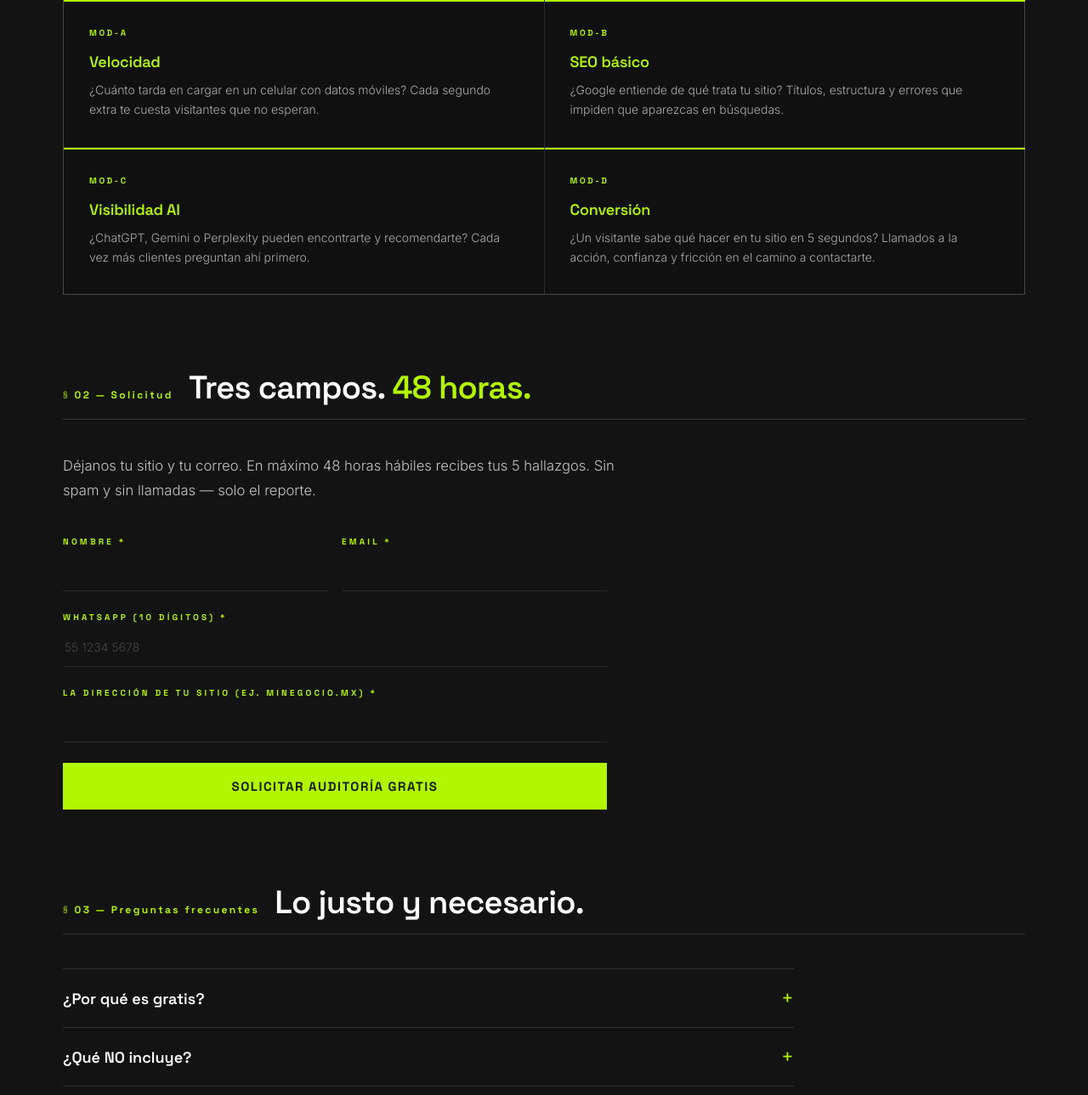
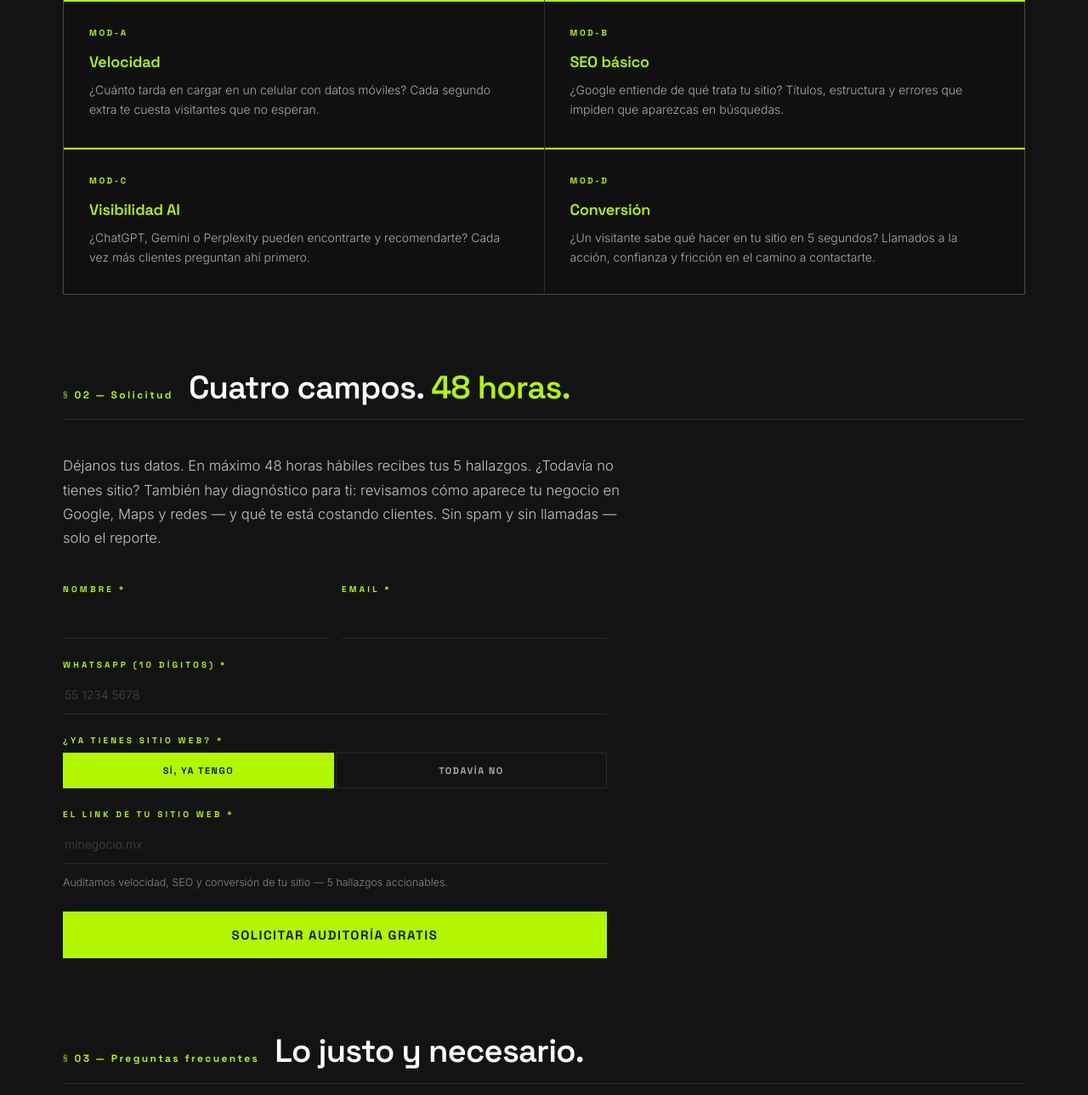
Before and after one commit to carlosluqueancona/cerostudio_site, a PHP site: page /auditoria-gratis/index.html in a window 1280 px wide. Shown: the part 968-2257 px from the top of the page at 85% size. Run offline with PHP 8.4, Linux system fonts and the light colour scheme; some libraries are stand-ins or nearby versions.

Commit message:
feat(leads): bifurcación "¿Ya tienes sitio web?" en el embudo de auditoría + notificaciones a hola@
El magnet "auditoría de tu sitio" atraía negocios SIN sitio que escribían
su dirección física en el campo de URL (el label "La dirección de tu
sitio" invitaba al error). En vez de rechazarlos, el embudo ahora los
recibe como segmento propio: son candidatos naturales a Desarrollo Web.

- Toggle "Sí, ya tengo / Todavía no" en /auditoria-gratis/ y en el form
  del home ES+EN (visible solo con servicio=auditoria-gratis).
  Con sitio → link con validación suave de dominio (una dirección física
  ya no pasa; el error empuja a "Todavía no"). Sin sitio → nombre y
  dirección del negocio (insumo del diagnóstico de presencia local en
  Google/Maps/redes) y promesa ajustada en vivo.
- De punta a punta: tiene_sitio + sitio viajan al API (sanitizados,
  nunca bloquean el lead), a D1 (columnas nuevas, migradas), al email
  (etiqueta "SIN SITIO WEB → candidato a Desarrollo Web") y al admin
  (badges 🌐 con sitio / 📍 sin sitio). GTM recibe segmento_sitio para
  medir la campaña por segmento.
- DEST_EMAIL: cerostudiomx@gmail.com → hola@cerostudio.ai (los leads
  llegaban al buzón que nadie revisa — hallazgo de la auditoría Gmail
  del 11 jul).
- Bumps: home.css v20260716b, home.js y audit-form.js v20260716a.

Co-Authored-By: Claude Fable 5 <noreply@anthropic.com>

```diff
--- a/auditoria-gratis/index.html
+++ b/auditoria-gratis/index.html
@@ -34,7 +34,7 @@
     as="style" data-async>
   <noscript><link href="https://fonts.googleapis.com/css2?family=Space+Grotesk:wght@400;500;600;700&family=Inter:wght@300;400;500&display=swap" rel="stylesheet"></noscript>
   <link rel="stylesheet" href="/css/base.css?v=20260705a">
-  <link rel="stylesheet" href="/css/home.css?v=20260706b">
+  <link rel="stylesheet" href="/css/home.css?v=20260716b">
   <link rel="stylesheet" href="/css/servicios-spec.css?v=20260705a">
   <script src="/components/cookie-consent.js" defer></script>
   <script src="/components/cursor.js" defer></script>
@@ -163,10 +163,12 @@
         <section class="sv-section" id="solicitar">
           <div class="sv-sec-head">
             <span class="sv-sec-num">02 — Solicitud</span>
-            <h2 class="sv-h2">Tres campos. <span class="t-lime">48 horas.</span></h2>
+            <h2 class="sv-h2">Cuatro campos. <span class="t-lime">48 horas.</span></h2>
           </div>
           <p class="sv-body" style="margin-bottom:40px;">
-            Déjanos tu sitio y tu correo. En máximo 48 horas hábiles recibes tus 5 hallazgos.
+            Déjanos tus datos. En máximo 48 horas hábiles recibes tus 5 hallazgos.
+            ¿Todavía no tienes sitio? También hay diagnóstico para ti: revisamos cómo aparece
+            tu negocio en Google, Maps y redes — y qué te está costando clientes.
             Sin spam y sin llamadas — solo el reporte.
           </p>
           <form id="auditForm" novalidate style="max-width:640px;">
@@ -186,9 +188,27 @@
               <input type="tel" name="whatsapp" id="a-whatsapp" required autocomplete="tel" inputmode="tel" placeholder="55 1234 5678">
             </div>
             <div class="form-group">
-              <label class="form-label" for="a-sitio">La dirección de tu sitio (ej. minegocio.mx) *</label>
-              <input type="text" name="sitio" id="a-sitio" required autocomplete="url" inputmode="url">
+              <span class="form-label" id="a-tiene-label">¿Ya tienes sitio web? *</span>
+              <div class="form-toggle" role="radiogroup" aria-labelledby="a-tiene-label">
+                <label class="form-toggle-opt">
+                  <input type="radio" name="tiene_sitio" value="si" checked>
+                  <span>Sí, ya tengo</span>
+                </label>
+                <label class="form-toggle-opt">
+                  <input type="radio" name="tiene_sitio" value="no">
+                  <span>Todavía no</span>
+                </label>
+              </div>
             </div>
+            <div class="form-group" id="grp-sitio">
+              <label class="form-label" for="a-sitio">El link de tu sitio web *</label>
+              <input type="text" name="sitio" id="a-sitio" autocomplete="url" inputmode="url" placeholder="minegocio.mx">
+            </div>
+            <div class="form-group" id="grp-negocio" hidden>
+              <label class="form-label" for="a-negocio">Nombre y dirección de tu negocio *</label>
+              <input type="text" name="negocio" id="a-negocio" autocomplete="organization" placeholder="Tacos El Güero · Av. Coyoacán 309, CDMX">
+            </div>
+            <p class="form-hint" id="a-promesa">Auditamos velocidad, SEO y conversión de tu sitio — 5 hallazgos accionables.</p>
             <div class="cf-turnstile" data-sitekey="0x4AAAAAADvZCQhWb_BPr0et" data-theme="dark"
               style="margin-bottom:16px;"></div>
             <button type="submit" class="btn-submit ht" id="auditBtn">
@@ -243,7 +263,7 @@
   </div>
   <script src="/components/reveal-cards.js?v=20260705a" defer></script>
   <script src="/components/lang-toggle.js?v=20260604c" defer></script>
-  <script src="/js/audit-form.js?v=20260711a" defer></script>
+  <script src="/js/audit-form.js?v=20260716a" defer></script>
 </body>
 
 </html>
--- a/blog/admin/index.html
+++ b/blog/admin/index.html
@@ -1569,10 +1569,12 @@ function renderMessages() {
         </div>
         <div class="msg-card-meta">${fmtDate(m.created_at)}</div>
       </div>
-      ${m.empresa || m.servicio ? `
+      ${m.empresa || m.servicio || m.tiene_sitio ? `
       <div class="msg-card-tags">
         ${m.empresa  ? `<span class="badge badge-draft">${esc(m.empresa)}</span>`  : ''}
         ${m.servicio ? `<span class="badge badge-pub">${esc(m.servicio)}</span>` : ''}
+        ${m.tiene_sitio === 'si' ? `<span class="badge badge-pub">🌐 con sitio${m.sitio ? ': ' + esc(m.sitio) : ''}</span>` : ''}
+        ${m.tiene_sitio === 'no' ? `<span class="badge badge-draft" style="border-color:var(--lime);color:var(--lime);">📍 SIN SITIO — presencia local${m.sitio ? ': ' + esc(m.sitio) : ''}</span>` : ''}
       </div>` : ''}
       <div class="msg-card-preview">${esc(m.mensaje)}</div>
       <div class="msg-body" id="msg-body-${m.id}">${esc(m.mensaje)}
--- a/css/home.css
+++ b/css/home.css
@@ -1991,6 +1991,59 @@
       color: rgba(255, 255, 255, .22);
     }
 
+    /* ── Toggle segmentado (bifurcación "¿Ya tienes sitio web?") ──
+       El grupo del toggle no lleva la línea lime de focus-within
+       (no hay input de texto que subrayar). */
+    .form-toggle {
+      display: grid;
+      grid-template-columns: 1fr 1fr;
+      gap: 2px;
+      margin-top: 8px;
+    }
+
+    .form-group:has(.form-toggle)::after { content: none; }
+
+    .form-toggle-opt input {
+      position: absolute;
+      opacity: 0;
+      pointer-events: none;
+    }
+
+    .form-toggle-opt span {
+      display: block;
+      text-align: center;
+      font-family: var(--fd);
+      font-size: 11px;
+      font-weight: 700;
+      letter-spacing: .14em;
+      text-transform: uppercase;
+      color: var(--gray-light, #aaa);
+      background: transparent;
+      border: 1px solid var(--gb);
+      padding: 13px 8px;
+      cursor: pointer;
+      transition: color .2s, background .2s, border-color .2s;
+    }
+
+    .form-toggle-opt input:checked + span {
+      background: var(--lime);
+      border-color: var(--lime);
+      color: var(--on-lime);
+    }
+
+    .form-toggle-opt input:focus-visible + span {
+      outline: 2px solid var(--lime);
+      outline-offset: 2px;
+    }
+
+    .form-hint {
+      font-size: 12.5px;
+      font-weight: 300;
+      color: var(--gt);
+      line-height: 1.6;
+      margin: -12px 0 24px;
+    }
+
     .btn-submit {
       font-family: var(--fd);
       font-size: 15px;
--- a/js/audit-form.js
+++ b/js/audit-form.js
@@ -1,10 +1,44 @@
-/* Form de /auditoria-gratis/ — externalizado por CSP (antes inline). */
+/* Form de /auditoria-gratis/ — externalizado por CSP (antes inline).
+   Bifurcación "¿Ya tienes sitio web?": con sitio → URL (validación suave de
+   dominio); sin sitio → nombre y dirección del negocio (insumo del diagnóstico
+   de presencia local en Google/Maps/redes). */
     (function () {
       var form = document.getElementById('auditForm');
       if (!form) return;
       var btn = document.getElementById('auditBtn');
       var label = document.getElementById('auditBtnLabel');
       var feedback = document.getElementById('auditFeedback');
+      var grpSitio = document.getElementById('grp-sitio');
+      var grpNegocio = document.getElementById('grp-negocio');
+      var promesa = document.getElementById('a-promesa');
+
+      var PROMESAS = {
+        si: 'Auditamos velocidad, SEO y conversión de tu sitio — 5 hallazgos accionables.',
+        no: 'Sin sitio también hay diagnóstico: revisamos tu presencia digital (Google, Maps, redes) y te decimos qué necesitas para arrancar.'
+      };
+
+      function tieneSitio() {
+        var r = form.querySelector('[name="tiene_sitio"]:checked');
+        return r ? r.value : 'si';
+      }
+
+      function syncToggle() {
+        var conSitio = tieneSitio() === 'si';
+        grpSitio.hidden = !conSitio;
+        grpNegocio.hidden = conSitio;
+        if (promesa) promesa.textContent = conSitio ? PROMESAS.si : PROMESAS.no;
+      }
+
+      var radios = form.querySelectorAll('[name="tiene_sitio"]');
+      for (var i = 0; i < radios.length; i++) radios[i].addEventListener('change', syncToggle);
+      syncToggle();
+
+      /* Validación suave: parece dominio si tiene un punto con TLD de 2+ letras
+         y no trae espacios (se tolera protocolo y rutas). No bloquea nada más. */
+      function pareceDominio(v) {
+        var limpio = v.replace(/^https?:\/\//i, '').trim();
+        return limpio.indexOf(' ') === -1 && /\.[a-zA-Z]{2,}/.test(limpio);
+      }
 
       function setFeedback(type, msg) {
         feedback.textContent = msg;
@@ -17,7 +51,8 @@
 
         var nombre = form.nombre.value.trim();
         var email = form.email.value.trim();
-        var sitio = form.sitio.value.trim();
+        var conSitio = tieneSitio() === 'si';
+        var sitio = conSitio ? form.sitio.value.trim() : form.negocio.value.trim();
         /* Solo dígitos; acepta "55 1234 5678", "+52 1 55...", etc. */
         var whatsapp = form.whatsapp.value.replace(/\D/g, '');
         if (whatsapp.length === 12 && whatsapp.indexOf('52') === 0) whatsapp = whatsapp.slice(2);
@@ -25,6 +60,7 @@
         if (!nombre || !email || !form.whatsapp.value.trim() || !sitio) { setFeedback('error', 'Completa los 4 campos para enviarte tu auditoría.'); return; }
         if (!/^[^\s@]+@[^\s@]+\.[^\s@]+$/.test(email)) { setFeedback('error', 'Revisa tu email — ahí te mandamos el reporte.'); return; }
         if (whatsapp.length !== 10) { setFeedback('error', 'Revisa tu WhatsApp — deben ser 10 dígitos (ej. 55 1234 5678).'); return; }
+        if (conSitio && !pareceDominio(sitio)) { setFeedback('error', 'Eso no parece un link — escribe algo como minegocio.mx. ¿Todavía no tienes sitio? Marca "Todavía no" y te diagnosticamos igual.'); return; }
 
         setFeedback('', '');
         btn.classList.add('loading');
@@ -39,7 +75,11 @@
           email: email,
           empresa: sitio,
           servicio: 'auditoria-gratis',
-          mensaje: 'Solicitud de auditoría exprés gratis.\nSitio a revisar: ' + sitio,
+          tiene_sitio: conSitio ? 'si' : 'no',
+          sitio: sitio,
+          mensaje: conSitio
+            ? 'Solicitud de auditoría exprés gratis.\nSitio a revisar: ' + sitio
+            : 'Solicitud de auditoría exprés gratis (SIN SITIO WEB → diagnóstico de presencia local).\nNegocio: ' + sitio,
           whatsapp: whatsapp,
           cf_turnstile_response: fd.get('cf-turnstile-response') || '',
           event_id: eventId,
@@ -59,9 +99,10 @@
             if (window.turnstile) window.turnstile.reset();
             if (res.ok) {
               window.dataLayer = window.dataLayer || [];
-              window.dataLayer.push({ event: 'lead_form_submit', form_type: 'auditoria-gratis', event_id: eventId });
+              window.dataLayer.push({ event: 'lead_form_submit', form_type: 'auditoria-gratis', segmento_sitio: conSitio ? 'con-sitio' : 'sin-sitio', event_id: eventId });
               setFeedback('success', 'Listo. Tu auditoría llega a tu email en máximo 48 horas hábiles.');
               form.reset();
+              syncToggle();
             } else {
               return res.json().then(function (data) {
                 setFeedback('error', (data && data.error) || 'Algo falló. Intenta de nuevo o escríbenos a hola@cerostudio.ai');
```
Also changed, not shown: en/index.html (+25 -2 lines), functions/api/contact.js (+19 -5 lines), index.html (+25 -2 lines), js/home.js (+84 -4 lines).
